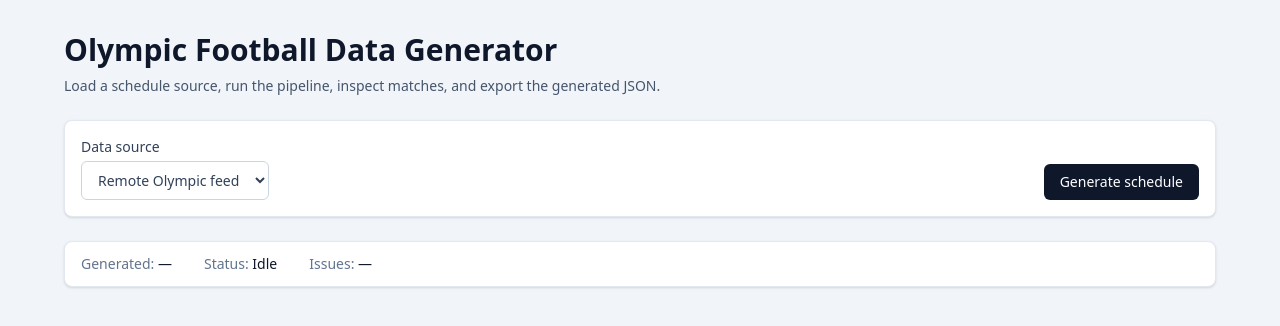
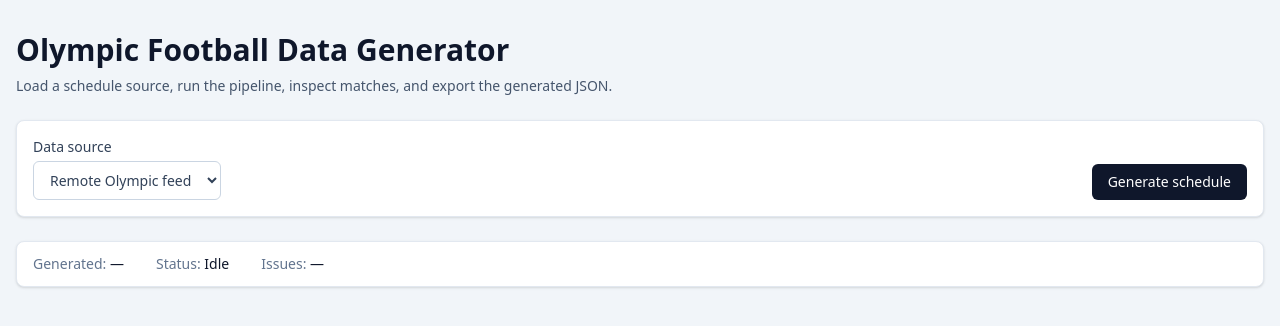
Before and after one commit to marek866/FootyScoresValidation, a React (Vite) app: page / in a window 1280 px wide. Shown: the top 326 px of the page. Built offline with nearby package versions, Linux system fonts and the light colour scheme.

Commit message:
Update max-width of schedule generator container for improved layout

```diff
--- a/src/features/schedule-generator/ScheduleGeneratorPage.tsx
+++ b/src/features/schedule-generator/ScheduleGeneratorPage.tsx
@@ -10,7 +10,7 @@
 
   return (
     <main className="min-h-screen bg-slate-100 px-4 py-8 text-slate-900">
-      <div className="mx-auto max-w-6xl space-y-6">
+      <div className="mx-auto max-w-7xl space-y-6">
         <ScheduleGeneratorHeader />
 
         <PipelineControls
```
